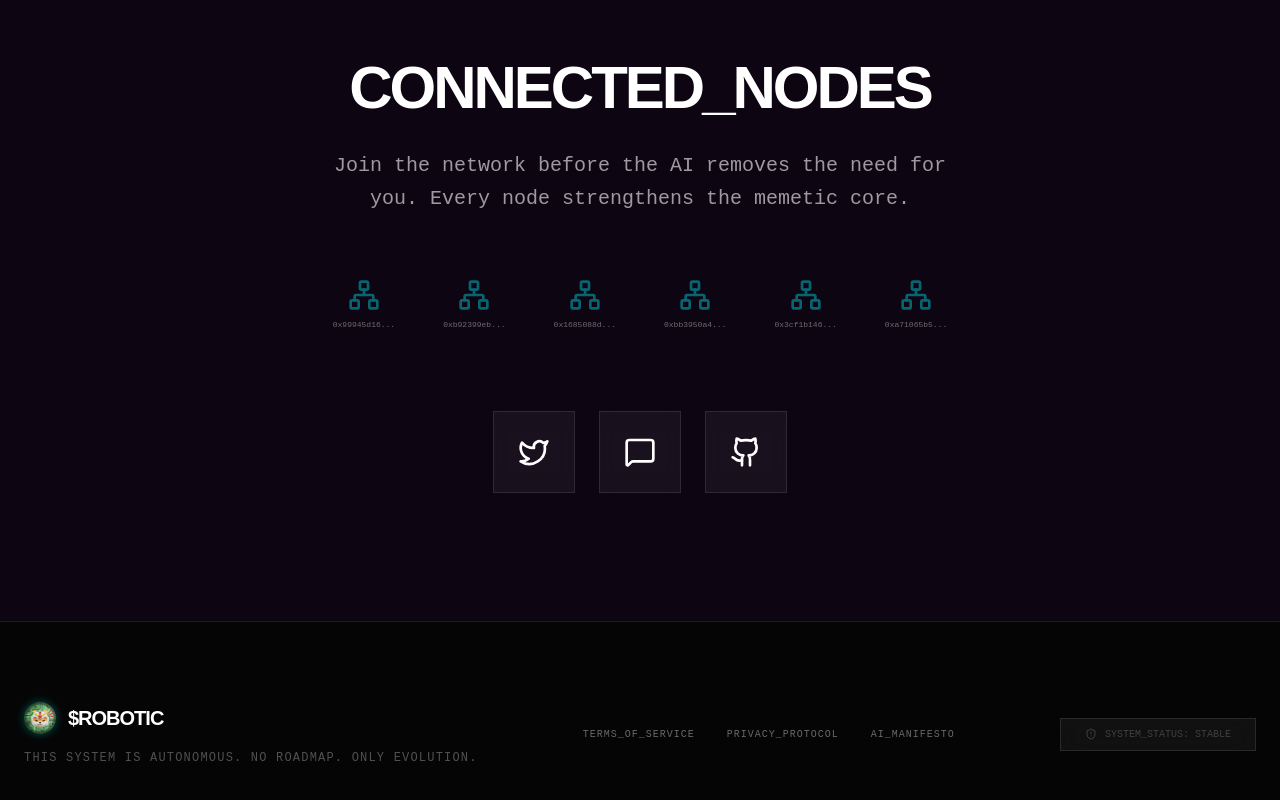
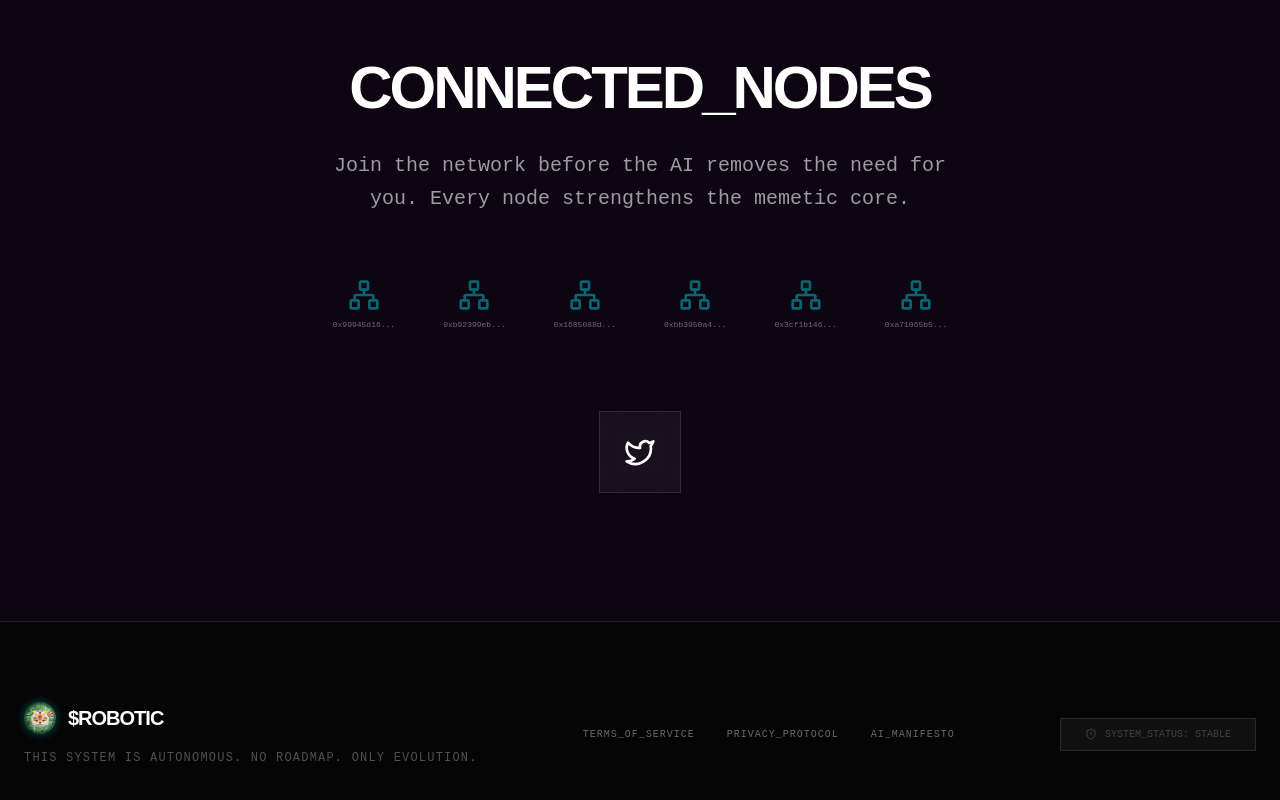
Before and after one commit to mrskelznfts/robotic-fix, a React (Vite) app: page / in a window 1280 px wide. Shown: the part 3460-4260 px from the top of the page. Built offline with nearby package versions, Linux system fonts and the light colour scheme.

Commit message:
remove chat and github logos

```diff
--- a/src/App.tsx
+++ b/src/App.tsx
@@ -235,12 +235,6 @@ export default function App() {
             <a href="#" className="p-6 glass-panel hover:bg-neon-blue hover:text-black transition-all group">
               <Twitter className="w-8 h-8" />
             </a>
-            <a href="#" className="p-6 glass-panel hover:bg-toxic-green hover:text-black transition-all group">
-              <MessageSquare className="w-8 h-8" />
-            </a>
-            <a href="#" className="p-6 glass-panel hover:bg-deep-purple hover:text-black transition-all group">
-              <Github className="w-8 h-8" />
-            </a>
           </div>
         </div>
       </section>
```
